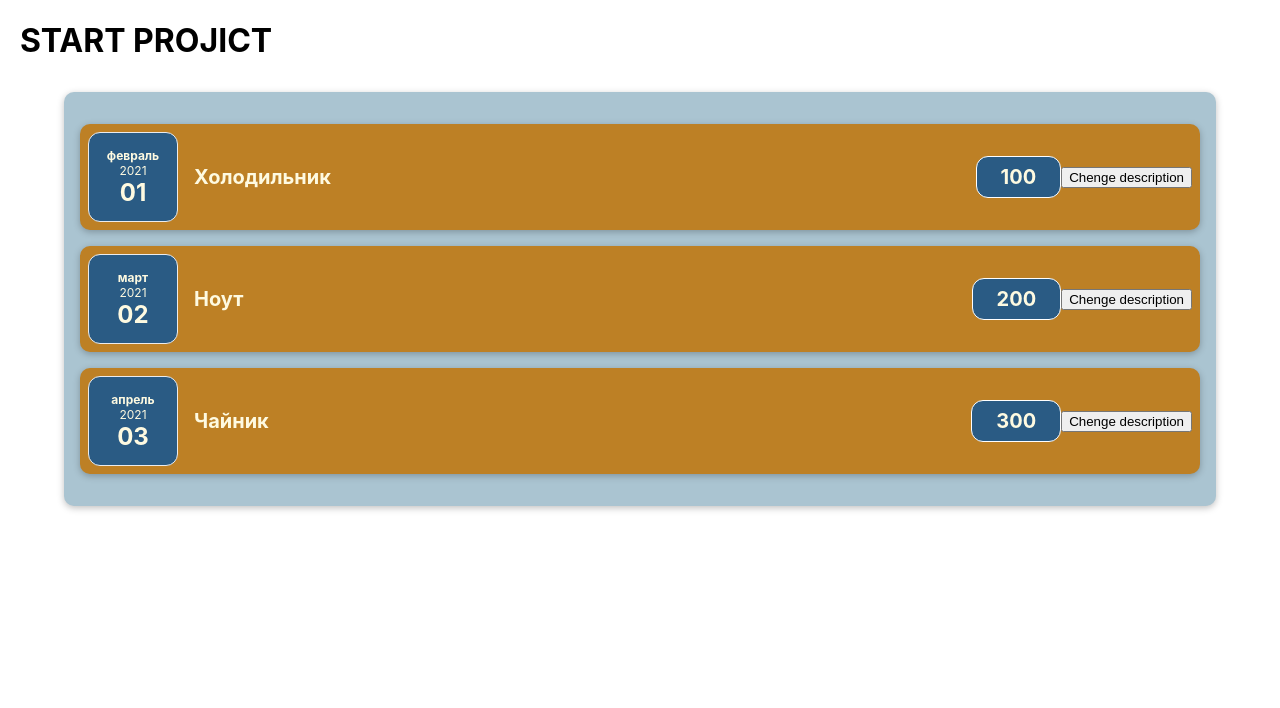
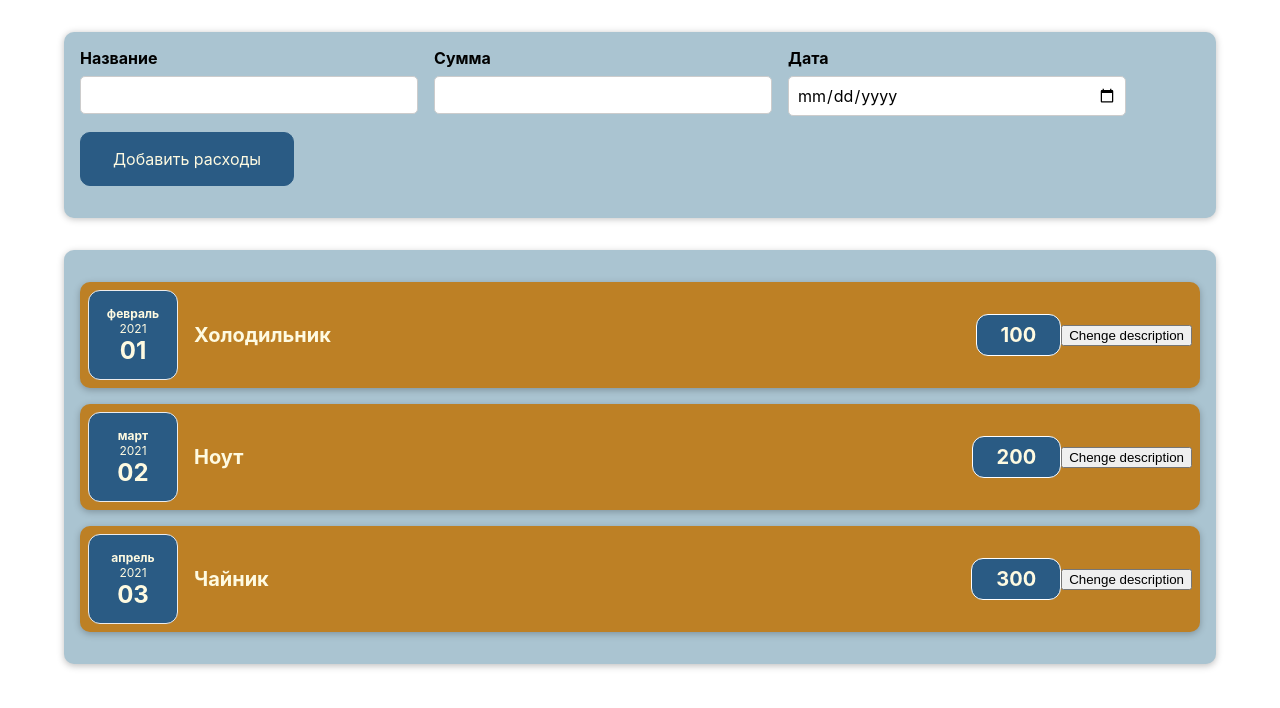
Before and after one commit to Tempesto20/costAccounting, a React (Create React App) app: page / in a window 1280 px wide. Shown: the top 708 px of the page. Built offline with nearby package versions, Linux system fonts and the light colour scheme.

Commit message:
new form

```diff
--- a/src/App.js
+++ b/src/App.js
@@ -1,4 +1,5 @@
 import Costs from "./components/Costs/Costs";
+import NewCost from "./components/NewCost/NewCost";
 
 
 
@@ -29,12 +30,13 @@
   return (
     <div className="App">
       <header className="App-header">
-      <h1>START PROJICT</h1>
+      <NewCost />
         <Costs
               costs={costs}
               />
 
       </header>
+
     </div>
   );
 }
--- /dev/null
+++ b/src/components/NewCost/CostForm.css
@@ -0,0 +1,26 @@
+.new-cost__controls {
+  display: flex;
+  flex-wrap: wrap;
+  gap: 1rem;
+  margin-bottom: 1rem;
+  text-align: left;
+}
+
+.new-cost__control label {
+  font-weight: bold;
+  margin-bottom: 0.5rem;
+  display: block;
+}
+
+.new-cost__control input {
+  font: inherit;
+  padding: 0.5rem;
+  border-radius: 5px;
+  border: 1px solid #ccc;
+  width: 20rem;
+  max-width: 100%;
+}
+
+.new-cost__actions {
+  text-align: left;
+}
--- /dev/null
+++ b/src/components/NewCost/CostForm.jsx
@@ -0,0 +1,38 @@
+import React from 'react';
+import './CostForm.css';
+
+
+ const CostForm =()=> {
+  return (
+
+        <form>
+
+            <div className="new-cost__controls">
+                <div className="new-cost__control">
+                    <label>Название</label>
+                    <input type="text" />
+                </div>
+
+                <div className="new-cost__control">
+                    <label>Сумма</label>
+                    <input type="number" min='0.1' step='0.1'/>
+                </div>
+
+                <div className="new-cost__control">
+                    <label>Дата</label>
+                    <input type="date" min='2019-01-01' step='2022-12-31'/>
+                </div>
+
+                <div className="new-cost__actions">
+                    <button type='submit'>Добавить расходы</button>
+
+                </div>
+
+            </div>
+
+        </form>
+
+  );
+}
+
+export default CostForm;
--- /dev/null
+++ b/src/components/NewCost/NewCost.css
@@ -0,0 +1,27 @@
+.new-cost {
+  background-color: #aac4d1;
+  padding: 1rem;
+  margin: 2rem auto;
+  width: 70rem;
+  max-width: 95%;
+  border-radius: 10px;
+  text-align: center;
+  box-shadow: 0 1px 7px rgba(0, 0, 0, 0.25);
+}
+
+.new-cost button {
+  font: inherit;
+  cursor: pointer;
+  padding: 1rem 2rem;
+  border: 1px solid #2a5b84;
+  background-color: #2a5b84;
+  color: #fefae1;
+  border-radius: 10px;
+  margin-right: 3px;
+}
+
+.new-cost button:hover,
+.new-cost button:active {
+  background-color: #2a5c84b2;
+  border-color: #2a5c84b2;
+}
--- /dev/null
+++ b/src/components/NewCost/NewCost.jsx
@@ -0,0 +1,13 @@
+import React from 'react';
+import CostForm from './CostForm';
+import './NewCost.css';
+
+const NewCost =()=> {
+  return (
+    <div className='new-cost'>
+        <CostForm />
+    </div>
+  );
+}
+
+export default NewCost;
```
